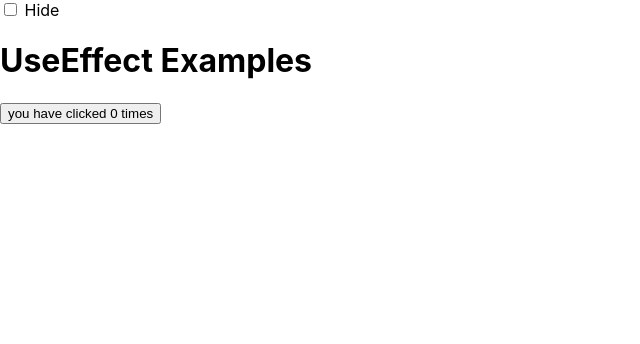
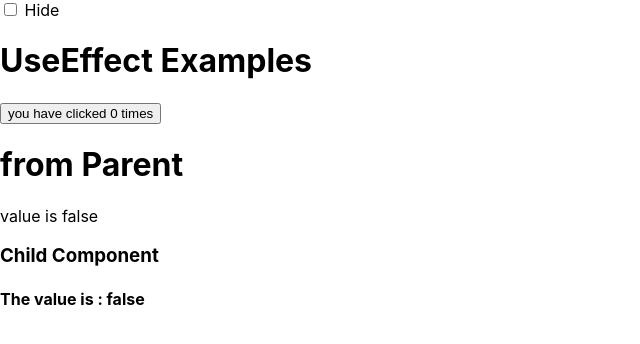
Before and after one commit to Mohiiuddiin/React_Net_Core, a React (Create React App) app in the folder React_Project/react-app/: page / in a window 1280 px wide. Shown: the top 344 px of the page, without its empty margins (0-640 px from the left). Built offline with nearby package versions, Linux system fonts and the light colour scheme.

Commit message:
use of react useConext

```diff
--- a/React_Project/react-app/src/App.js
+++ b/React_Project/react-app/src/App.js
@@ -1,14 +1,21 @@
 import React, { useEffect, useState } from 'react';
 import './App.css';
+import GrandParent from './GrandParent';
 import UseEffectExamples from './UseEffectExamples';
+import ValueContext from './ValueContext';
 
 function App() {
-  const[hide,setHide] = useState(false);
+  const [hide, setHide] = useState(false);
 
   return (
     <>
-      <input type="checkbox" onChange={()=>setHide(!hide)}/> Hide
+      <input type="checkbox" onChange={() => setHide(!hide)} /> Hide
       {hide ? null : <UseEffectExamples />}
+
+      <ValueContext.Provider value={hide}>
+        <GrandParent />
+      </ValueContext.Provider>
+
     </>
   )
 
--- /dev/null
+++ b/React_Project/react-app/src/Child.jsx
@@ -0,0 +1,12 @@
+import { useContext } from "react"
+import ValueContext from "./ValueContext"
+
+export default function Child(){
+    const value = useContext(ValueContext);
+    return(
+        <>
+            <h3>Child Component</h3>
+            <h4>The value is : {value.toString()}</h4>
+        </>
+    )
+}
--- /dev/null
+++ b/React_Project/react-app/src/GrandParent.jsx
@@ -0,0 +1,7 @@
+import Parent from "./Parent";
+
+export default function GrandParent(){
+    return(
+        <Parent/>
+    )
+}
--- /dev/null
+++ b/React_Project/react-app/src/Parent.jsx
@@ -0,0 +1,19 @@
+import { useContext } from "react";
+import Child from "./Child";
+import ValueContext from "./ValueContext";
+
+export default  function Parent(){
+    const value = useContext(ValueContext);
+    return (
+        <>
+            <div>
+                <h1>
+                    from Parent
+                </h1>
+                {value ? 'value is true' : 'value is false'}
+            </div>
+            <Child />
+        </>
+
+    )
+}
--- /dev/null
+++ b/React_Project/react-app/src/ValueContext.js
@@ -0,0 +1,4 @@
+import React from "react";
+
+const ValueContext = React.createContext(false);
+export default  ValueContext;
```
Also changed, not shown: React_Project/react-app/src/SelectNumber.jsx (+9 -9 lines).
